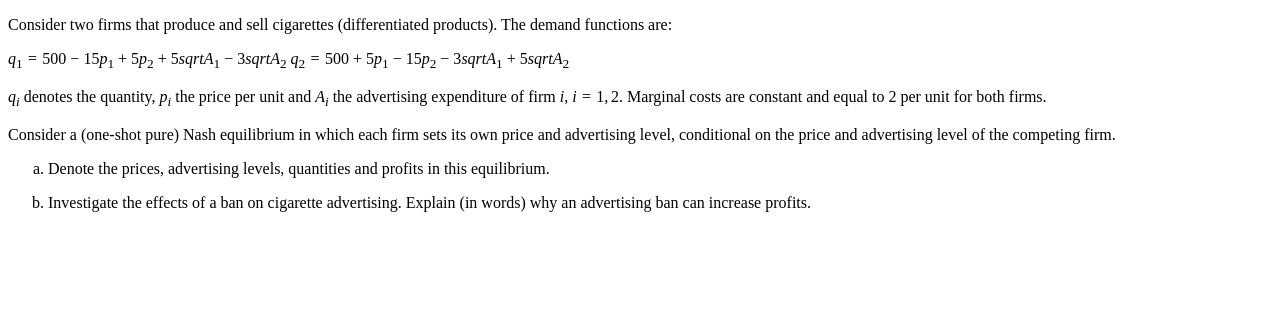
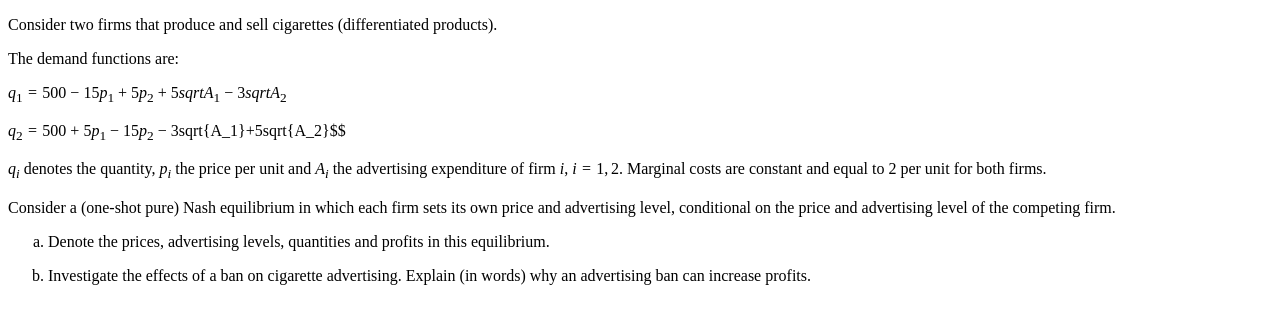
Before and after one commit to AnoukvanSchijndel/Second-Assignment, a plain HTML site: page index.html in a window 1280 px wide. Drawn offline with Linux system fonts and the light colour scheme.

Commit message:
Third pages commit

```diff
--- a/index.html
+++ b/index.html
@@ -9,8 +9,10 @@
   <link rel="stylesheet" href="buttondown.css" type="text/css" />
 </head>
 <body>
-<p>Consider two firms that produce and sell cigarettes (differentiated products). The demand functions are:</p>
-<p><span class="math inline"><em>q</em><sub>1</sub> = 500 − 15<em>p</em><sub>1</sub> + 5<em>p</em><sub>2</sub> + 5<em>s</em><em>q</em><em>r</em><em>t</em><em>A</em><sub>1</sub> − 3<em>s</em><em>q</em><em>r</em><em>t</em><em>A</em><sub>2</sub></span> <span class="math inline"><em>q</em><sub>2</sub> = 500 + 5<em>p</em><sub>1</sub> − 15<em>p</em><sub>2</sub> − 3<em>s</em><em>q</em><em>r</em><em>t</em><em>A</em><sub>1</sub> + 5<em>s</em><em>q</em><em>r</em><em>t</em><em>A</em><sub>2</sub></span></p>
+<p>Consider two firms that produce and sell cigarettes (differentiated products).</p>
+<p>The demand functions are:</p>
+<p><span class="math inline"><em>q</em><sub>1</sub> = 500 − 15<em>p</em><sub>1</sub> + 5<em>p</em><sub>2</sub> + 5<em>s</em><em>q</em><em>r</em><em>t</em><em>A</em><sub>1</sub> − 3<em>s</em><em>q</em><em>r</em><em>t</em><em>A</em><sub>2</sub></span></p>
+<p><span class="math inline"><em>q</em><sub>2</sub> = 500 + 5<em>p</em><sub>1</sub> − 15<em>p</em><sub>2</sub> − 3</span>sqrt{A_1}<span class="math inline">+5</span>sqrt{A_2}$$</p>
 <p><span class="math inline"><em>q</em><sub><em>i</em></sub></span> denotes the quantity, <span class="math inline"><em>p</em><sub><em>i</em></sub></span> the price per unit and <span class="math inline"><em>A</em><sub><em>i</em></sub></span> the advertising expenditure of firm <span class="math inline"><em>i</em></span>, <span class="math inline"><em>i</em> = 1, 2</span>. Marginal costs are constant and equal to 2 per unit for both firms.</p>
 <p>Consider a (one-shot pure) Nash equilibrium in which each firm sets its own price and advertising level, conditional on the price and advertising level of the competing firm.</p>
 <ol style="list-style-type: lower-alpha">
```
Also changed, not shown: second-assignment.md (+5 -1 lines).
